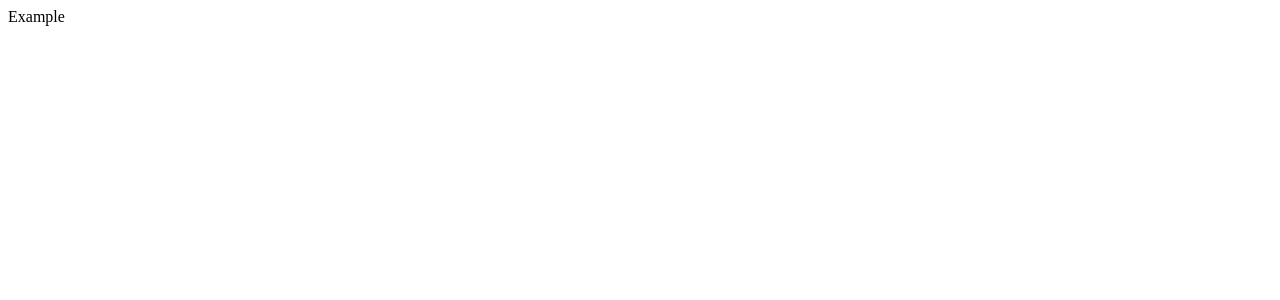
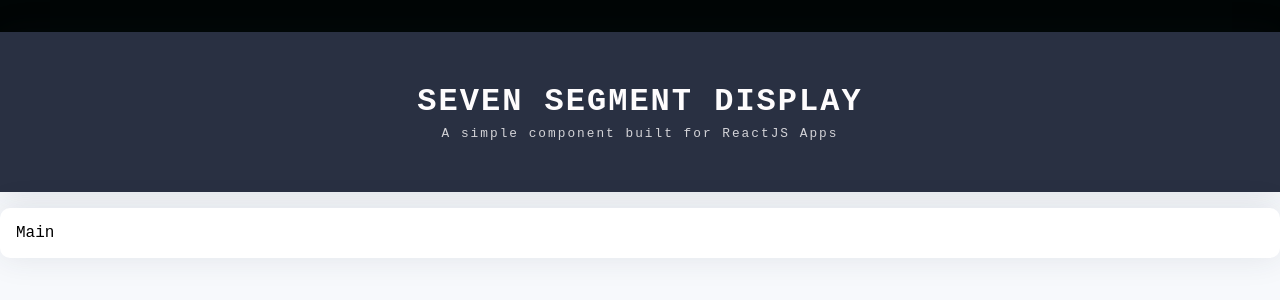
Before and after one commit to matheuslino/seven-segment-display, a React (Create React App) app: page / in a window 1280 px wide. Shown: the top 300 px of the page. Built offline with nearby package versions, Linux system fonts and the light colour scheme.

Commit message:
[wip] styling example page

```diff
--- a/public/index.html
+++ b/public/index.html
@@ -7,37 +7,14 @@
     <meta name="theme-color" content="#000000" />
     <meta
       name="description"
-      content="Web site created using create-react-app"
+      content="Seven Segment Display Component for ReactJS"
     />
     <link rel="apple-touch-icon" href="%PUBLIC_URL%/logo192.png" />
-    <!--
-      manifest.json provides metadata used when your web app is installed on a
-      user's mobile device or desktop. See https://developers.google.com/web/fundamentals/web-app-manifest/
-    -->
     <link rel="manifest" href="%PUBLIC_URL%/manifest.json" />
-    <!--
-      Notice the use of %PUBLIC_URL% in the tags above.
-      It will be replaced with the URL of the `public` folder during the build.
-      Only files inside the `public` folder can be referenced from the HTML.
-
-      Unlike "/favicon.ico" or "favicon.ico", "%PUBLIC_URL%/favicon.ico" will
-      work correctly both with client-side routing and a non-root public URL.
-      Learn how to configure a non-root public URL by running `npm run build`.
-    -->
-    <title>React App</title>
+    <title>Seven Segment Display</title>
   </head>
   <body>
     <noscript>You need to enable JavaScript to run this app.</noscript>
     <div id="root"></div>
-    <!--
-      This HTML file is a template.
-      If you open it directly in the browser, you will see an empty page.
-
-      You can add webfonts, meta tags, or analytics to this file.
-      The build step will place the bundled scripts into the <body> tag.
-
-      To begin the development, run `npm start` or `yarn start`.
-      To create a production bundle, use `npm run build` or `yarn build`.
-    -->
   </body>
 </html>
--- a/src/App.js
+++ b/src/App.js
@@ -1,13 +1,5 @@
+import Display from './components/Display'
 import Example from './pages/Example'
 
-const App = () => {
-  const render = (
-    <section>
-      <Example />
-    </section>
-  )
-
-  return render
-}
-
-export default App
+// export default Display
+export default Example
--- a/src/components/Display.jsx
+++ b/src/components/Display.jsx
@@ -1,6 +1,6 @@
 const Display = () => {
-    const render = <></>
-    return render
+  const render = <div>Display</div>
+  return render
 }
 
 export default Display
--- a/src/pages/Example.jsx
+++ b/src/pages/Example.jsx
@@ -2,7 +2,18 @@
 import styles from './style.module.css'
 
 const Example = () => {
-  const render = <section>Example</section>
+  const render = (
+    <>
+      <nav />
+      <header>
+        <h1>Seven Segment Display</h1>
+        <span>A simple component built for ReactJS Apps</span>
+      </header>
+      <section className={styles.container}>
+        <main className={styles.main}>Main</main>
+      </section>
+    </>
+  )
 
   return render
 }
--- a/src/pages/style.module.css
+++ b/src/pages/style.module.css
@@ -1,3 +1,50 @@
+:root {
+  --primary: #293042;
+  --secondary: #5d5d81;
+  --black: #000505;
+  --gray: #f7f9fc;
+  --white: #fefcfd;
+  --box-shadow: 0 0 2rem 0 rgb(41 48 66 / 10%);
+}
+
+body {
+  margin: 0;
+  background-color: var(--gray);
+  font-family: monospace, 'Calibri', sans-serif;
+}
+
+nav {
+  height: 2em;
+  background-color: var(--black);
+}
+header {
+  margin: 0;
+  height: 10em;
+  display: flex;
+  align-items: center;
+  justify-content: center;
+  flex-direction: column;
+  color: var(--white);
+  letter-spacing: 2px;
+  background-color: var(--primary);
+  box-shadow: var(--box-shadow);
+}
+h1 {
+  margin: 0;
+  text-transform: uppercase;
+}
+header span {
+  margin-top: 0.5em;
+  font-size: 0.8rem;
+  opacity: 0.8;
+}
+
+.container {
+  margin-top: 1em;
+}
 .main {
-  background-color: red;
+  padding: 1em;
+  border-radius: 10px;
+  background-color: #ffffff;
+  box-shadow: var(--box-shadow);
 }
```
